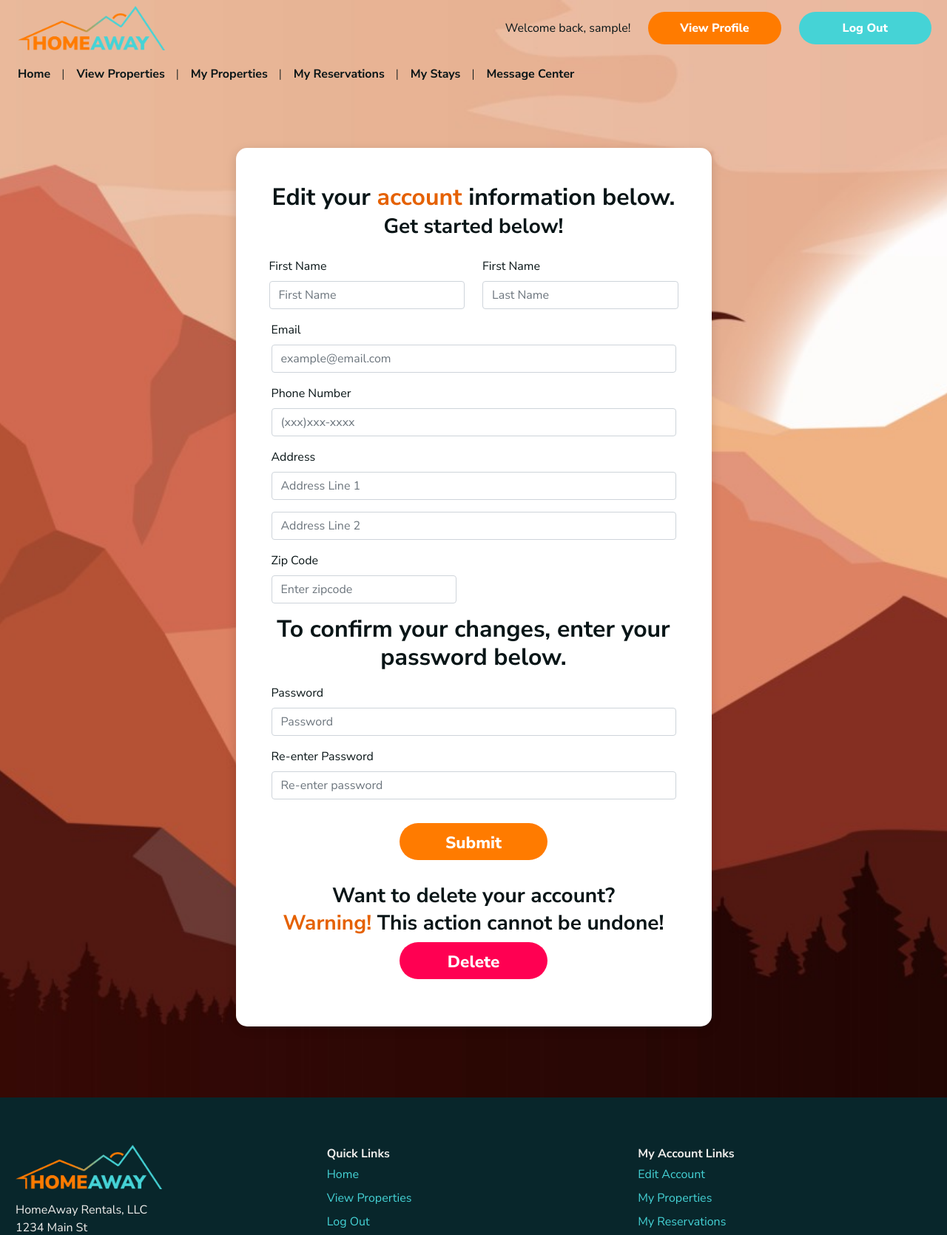
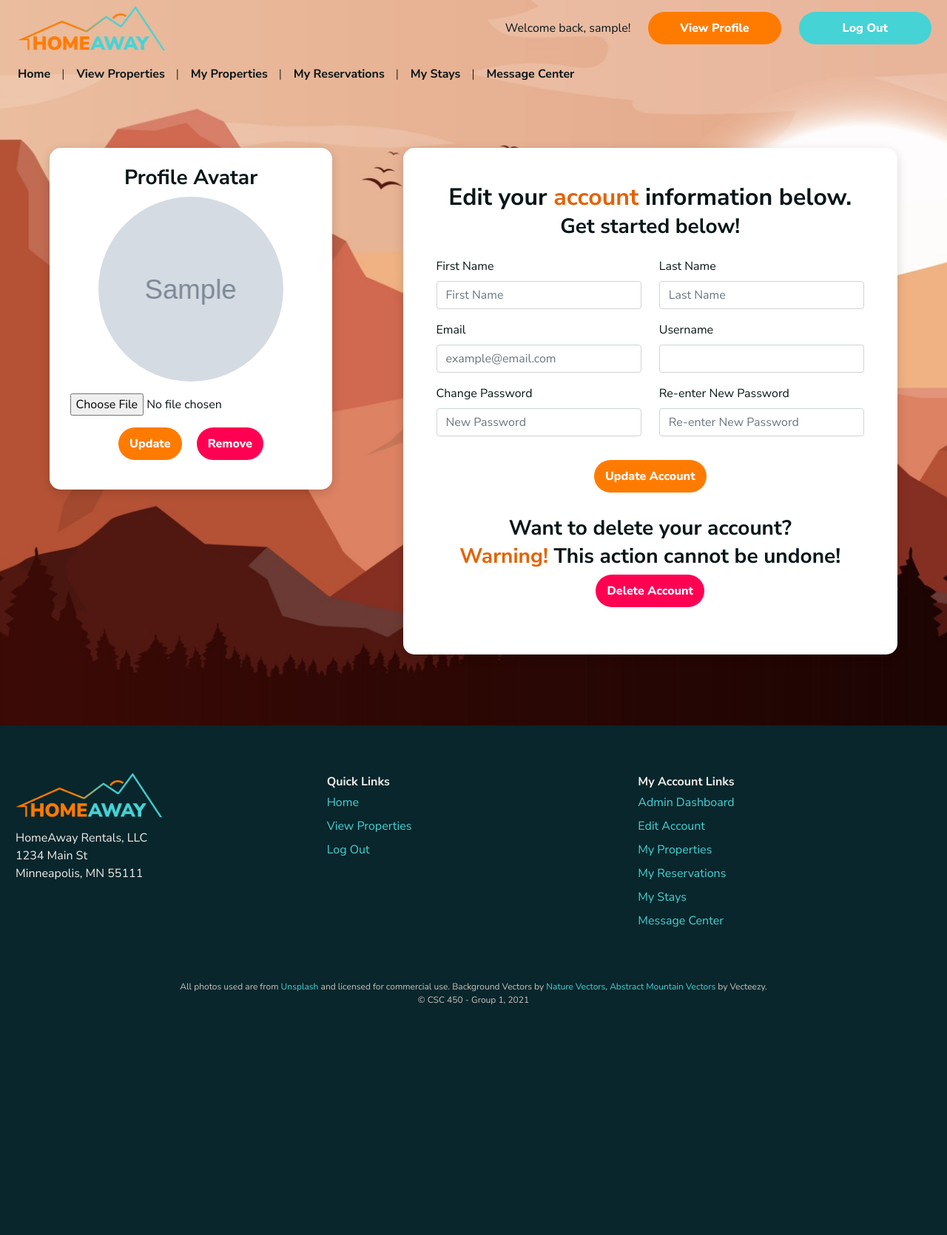
Before and after one commit to frigolie/CSC450_Group1_Project, a PHP site: page /edit-account.php?user_id=1 in a window 1280 px wide. Shown: the top 1670 px of the page at 74% size. After the commit the page ends 1359 px from the top, so only its background shows below. Run offline with PHP 8.4, Linux system fonts and the light colour scheme; the visitor is signed in with stand-in values (Sample User, id 1); tables that the repository leaves empty or names only in its code hold one stand-in row (values such as "Sample post"); grey boxes marked "Sample" are stand-in pictures; some libraries are stand-ins or nearby versions.

Commit message:
Avatar Create/Update/Delete
Implementing CRUD for avatars on the edit-account page

```diff
--- a/edit-account.php
+++ b/edit-account.php
@@ -1,6 +1,9 @@
 <?php
 session_start();
-if (isset($_SESSION['username'])) {
+if (isset($_SESSION['user_id'])) {
+    if(isset($_GET['user_id'])) {
+      $user_id = htmlspecialchars($_GET['user_id']);
+      if($_SESSION['user_id'] == $user_id) {
 ?>
 
 <!DOCTYPE html>
@@ -17,89 +20,135 @@ if (isset($_SESSION['username'])) {
       Lor Xiong
       Written:     10/16/21
       Revisions:   10/19/21 - replacing bootstrap sample form
+                   12/05/21 - Connecting form to back-end
       -->
 
       <!-- Page title -->
-    <title>Edit Account</title>
+    <title>Edit Your Account</title>
   </head>
   <body>
   <?php include(getcwd( ) . "/header.php"); ?>
 
   <section class="container-fluid initialPageContent redMountains pb-5">
-      <div class="row pb-5 justify-content-center">
+    <div class="container">
+      <div class="row pb-5 justify-content-center align-items-start">
 
-        <div class="col-10 col-md-8 col-lg-6 px-5 py-5 white-bg box-shadow rounded-custom">
+      <?php
+        include 'includes/queries/user_table.php';
+        include 'includes/queries/avatar_table.php';
+        include 'includes/functions/avatar/getAvatar.php';
+
+          if (mysqli_num_rows($user_query) > 0) {
+          $i = 1;
+            while ($user = mysqli_fetch_assoc($user_query)) {
+              if($user['user_id'] == $_SESSION['user_id']) {
+                $avatarID = '';
+                $image = '';
+
+                $avatar_query = getAvatar($user['user_id']);
+                if (mysqli_num_rows($avatar_query) > 0) {
+                  while ($avatar = mysqli_fetch_assoc($avatar_query)) {
+                    $image = $avatar['filename'];
+                    $avatar_ID = $avatar['avatar_id'];
+                  }
+                }
+
+                if ($image != '') {
+                  $profile_image = '/graphic/uploads/avatars/' . $image;
+                  $buttonName = 'updateAvatar';
+                  $avatarID = $avatar_ID;
+                } else {
+                  $profile_image = '/graphic/user.png';
+                  $buttonName = 'uploadAvatar';
+                 }
+
+              ?>
+
+        <div class="col-9 col-md-6 col-lg-4 py-4 mb-5 mb-xl-0 sticky-xl-top text-center bg-white rounded-custom box-shadow profileCard">
+            <div class="row">
+              <div class="col-12">
+                  <h3>Profile Avatar</h3>
+                  <div class="mx-auto profileImg rounded-circle" style="background-image:url('<?php echo $profile_image; ?>')">
+                  </div>
+              </div>
+              <div class="col-12 text-center p-4 pb-0 pt-3">
+                <form method="POST" action="includes/inc.profile.php" enctype="multipart/form-data">
+                  <input type="file" id="avatar" name="avatar" accept="image/png, image/jpeg">
+                  <input type="hidden" name="avatarUserID" value="<?php if (isset($_SESSION['user_id'])) { echo $_SESSION['user_id']; } ?>" readonly>
+                  <input type="hidden" name="avatarID" value="<?php echo $avatarID; ?>" readonly>
+                  <button class="globalButton me-3 my-3 orangeButton" type="submit" name="<?php echo $buttonName; ?>">Update</button>
+                  <button class="globalButton my-3 redButton" type="delete" name="deleteAvatar">Remove</button>
+                </form>
+              </div>
+            </div>
+          </div>
+
+
+        <div class="col-12 col-xl-7 offset-xl-1 px-5 py-5 white-bg box-shadow rounded-custom">
           <h2 class="mb-1 text-center">Edit your <span class="dk-orange-text">account</span> information below. </h2>
           <h3 class="mb-4 text-center">Get started below!</h3>
 
-        <!-- Bootstrap Sample Form - to be replaced once forms are created -->
-          <!-- <form> -->
-      <form method="POST" action="index.php">
-          <div class="mb-3">
-
+          <form method="POST" action="includes/inc.profile.php" enctype="multipart/form-data">
               <!-- I'm not great with bootstrap. The formatting here for the name works, but the code itself is sloppy. I'll look into editing it to look better!-->
                 <div class="row">
-              <div class="col">
+                  <div class="col-12 col-lg-6 mb-3">
                     <label for="fName" class="form-label">First Name</label>
                     <input type="text" class="form-control" name="fName" placeholder="First Name" required>
                   </div>
-              <div class="col">
-              <label for="lName" class="form-label">First Name</label>
+                  <div class="col-12 col-lg-6 mb-3">
+                    <label for="lName" class="form-label">Last Name</label>
                     <input type="text" class="form-control" name="lName" placeholder="Last Name" required>
                   </div>
+                  <div class="col-12 col-lg-6 mb-3">
+                    <label for="email" class="form-label">Email</label>
+                    <input type="email" class="form-control" name="email" aria-describedby="emailHelp" placeholder="example@email.com">
                   </div>
+                  <div class="col-12 col-lg-6 mb-3">
+                    <label for="username" class="form-label">Username</label>
+                    <input type="text" class="form-control" name="username" aria-describedby="usernameHelp" placeholder="">
                   </div>
-            <div class="mb-3">
-              <label for="emailInput" class="form-label">Email</label>
-              <input type="email" class="form-control" id="emailInput" aria-describedby="emailHelp" placeholder="example@email.com">
+                  <div class="col-12 col-lg-6 mb-3">
+                     <label for="passwordInput" class="form-label">Change Password</label>
+                     <input type="password" class="form-control" name="password" placeholder="New Password">
                    </div>
-            <div class="mb-3">
-              <label for="phone" class="form-label">Phone Number</label>
-              <input type="tel" class="form-control" id="phone" placeholder="(xxx)xxx-xxxx" pattern="[0-9]{3}-[0-9]{3}-[0-9]{4}" required>
+                   <div class="col-12 col-lg-6 mb-3">
+                     <label for="passwordInput" class="form-label">Re-enter New Password</label>
+                     <input type="password" class="form-control" name="confirmPassword" placeholder="Re-enter New Password">
                    </div>
-           <div class="mb-3">
-            <label for="address1" class="form-label">Address</label>
-            <input type="text" class="form-control" id="address1" placeholder="Address Line 1">
-           </div>
-           <div class="mb-3">
-
-            <input type="text" class="form-control" id="address" placeholder="Address Line 2">
-           </div>
-           <div class="mb-3">
-             <label for="zipCode" class="form-label">Zip Code</label>
-             <input type="text" class="form-control" id="zipCode" placeholder="Enter zipcode"style="width:250px;" pattern="[0-9]{5}">
-           </div>
-           <div class="mb-3">
-           <h2 class="mb-1 text-center">To confirm your changes, enter your password below. </h2>
-           </div>
-           <div class="mb-3">
-              <label for="passwordInput" class="form-label">Password</label>
-              <input type="password" class="form-control" id="passwordInput" placeholder="Password">
-            </div>
-            <div class="mb-3">
-              <label for="passwordInput" class="form-label">Re-enter Password</label>
-              <input type="password" class="form-control" id="passwordInput" placeholder="Re-enter password">
+                   <input type="hidden" name="userID" value="<?php if (isset($_SESSION['user_id'])) { echo $_SESSION['user_id']; } ?>" readonly />
                 </div>
 
                 <div class="pt-3 text-center">
-              <button type="submit" class="globalButton orangeButton"style="height:50px;width:200px;font-size:1.4em;">Submit</button>
+                  <button type="submit" name="updateUser" class="globalButton orangeButton">Update Account</button>
                 </div>
                 <div class="pt-3 text-center mt-3">
                   <h3 class="mb-1 text-left">Want to delete your account? </h3>
                   <h3><span class="dk-orange-text">Warning! </span> This action cannot be undone!</h3>
-
-              <!-- Add a modal that pops up when user clicks delete? -->
                   <div class="mb-3">
-                <button type="delete" class="globalButton redButton" style="height:50px;width:200px;font-size:1.4em;" onclick="">Delete</button>
-              </div>
-          </div>
+                    <button type="delete" name="deleteUser" class="globalButton redButton">Delete Account</button>
                   </div>
               </div>
             </form>
+          </div>
+        <?php }
+            }
+          }?>
+        </div>
+      </div>
     </section>
     <?php include(getcwd( ) . "/footer.php"); ?>
   </body>
 </html>
-<?php } else {
+<?php } // if get user id matches session user
+    else { // if user id doesn't match, redirect user to their own profile edit page
+      header("Location: /edit-account.php?user_id=".$_SESSION['user_id']);
+    }
+  } // if get user id exists
+  else {
+    header("Location: /edit-account.php?user_id=".$_SESSION['user_id']);
+  }
+} else if (isset($_SESSION['admin_id'])) { // redirect admin to admin profile edit page
+    header("Location: /editAdmin.php");
+} else { // redirect logged out users
     header("Location: /login.php");
-} ?>
+}?>
--- a/edit-property.php
+++ b/edit-property.php
@@ -34,7 +34,6 @@ if (isset($_SESSION['username'])) {
       <div class="row pb-5 justify-content-center">
 
         <?php
-
           include 'includes/queries/property_table.php';
           include 'includes/functions/image/getPropertyImages.php';
             if (mysqli_num_rows($prop_query) > 0) {
--- a/includes/functions/avatar/getAvatar.php
+++ b/includes/functions/avatar/getAvatar.php
@@ -12,14 +12,14 @@ function getAvatar($user_id)
 
     $sql = "SELECT * FROM avatar WHERE user_id=$user_id";
     $avatar_query = mysqli_query($conn, $sql);
-    $avatar = '';
-
-    if (mysqli_num_rows($avatar_query) == 1) {
-      $i = 1;
-      while ($rows = mysqli_fetch_assoc($avatar_query)) {
-        $avatar = $rows['filename'];
-        $i++;
-      }
-    }
-    return $avatar;
+    // $avatar = '';
+    //
+    // if (mysqli_num_rows($avatar_query) == 1) {
+    //   $i = 1;
+    //   while ($rows = mysqli_fetch_assoc($avatar_query)) {
+    //     $avatar = $rows['filename'];
+    //     $i++;
+    //   }
+    // }
+    return $avatar_query;
   }
```
Also changed, not shown: includes/functions/avatar/image/deleteImage.php (deleted, +0 -24 lines), includes/functions/avatar/image/getPropertyImages.php (deleted, +0 -24 lines), includes/functions/avatar/image/updateImage.php (deleted, +0 -25 lines), includes/functions/avatar/image/uploadImage.php (deleted, +0 -24 lines), includes/inc.profile.php (+26 -3 lines), profile.php (+7 -1 lines), property-details.php (+7 -2 lines), view-profile.php (+10 -2 lines). Lines whose indentation alone changed are shown as unchanged.
